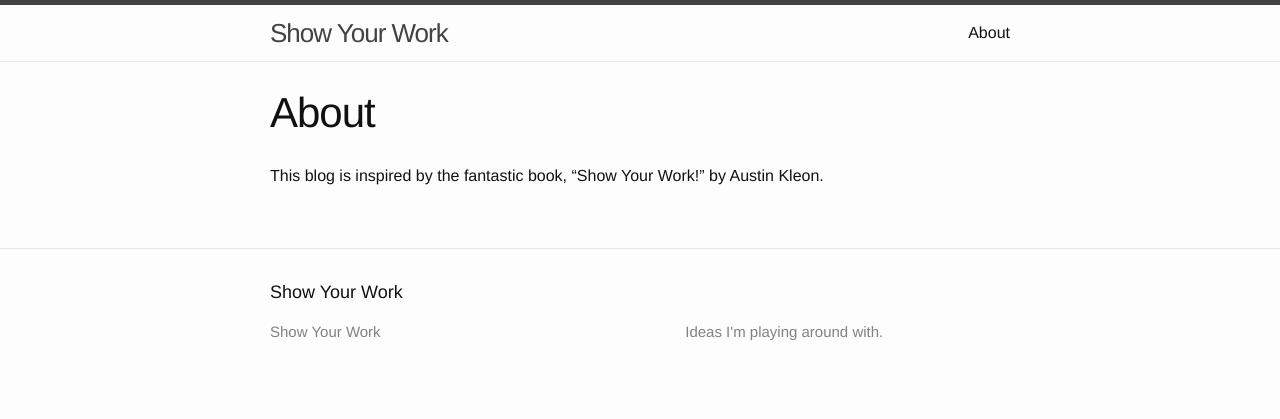
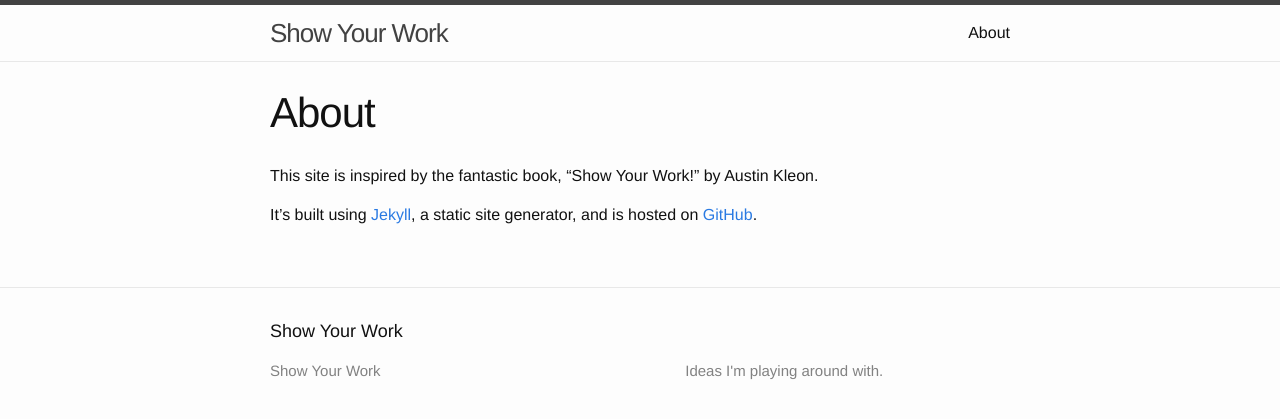
Before and after one commit to khealy/khealy.github.io, a Jekyll site: the page built from about.md, in a window 1280 px wide. Shown: the top 419 px of the page. Built offline with Jekyll 4.4.1, drawn with Linux system fonts in a browser that asks for light colours.

Commit message:
Added attribution

```diff
--- a/about.md
+++ b/about.md
@@ -4,4 +4,6 @@
 permalink: /about/
 ---
 
-This blog is inspired by the fantastic book, "Show Your Work!" by Austin Kleon.
+This site is inspired by the fantastic book, "Show Your Work!" by Austin Kleon.
+
+It's built using [Jekyll](http://jekyllrb.com), a static site generator, and is hosted on [GitHub](http://github.com).
```
